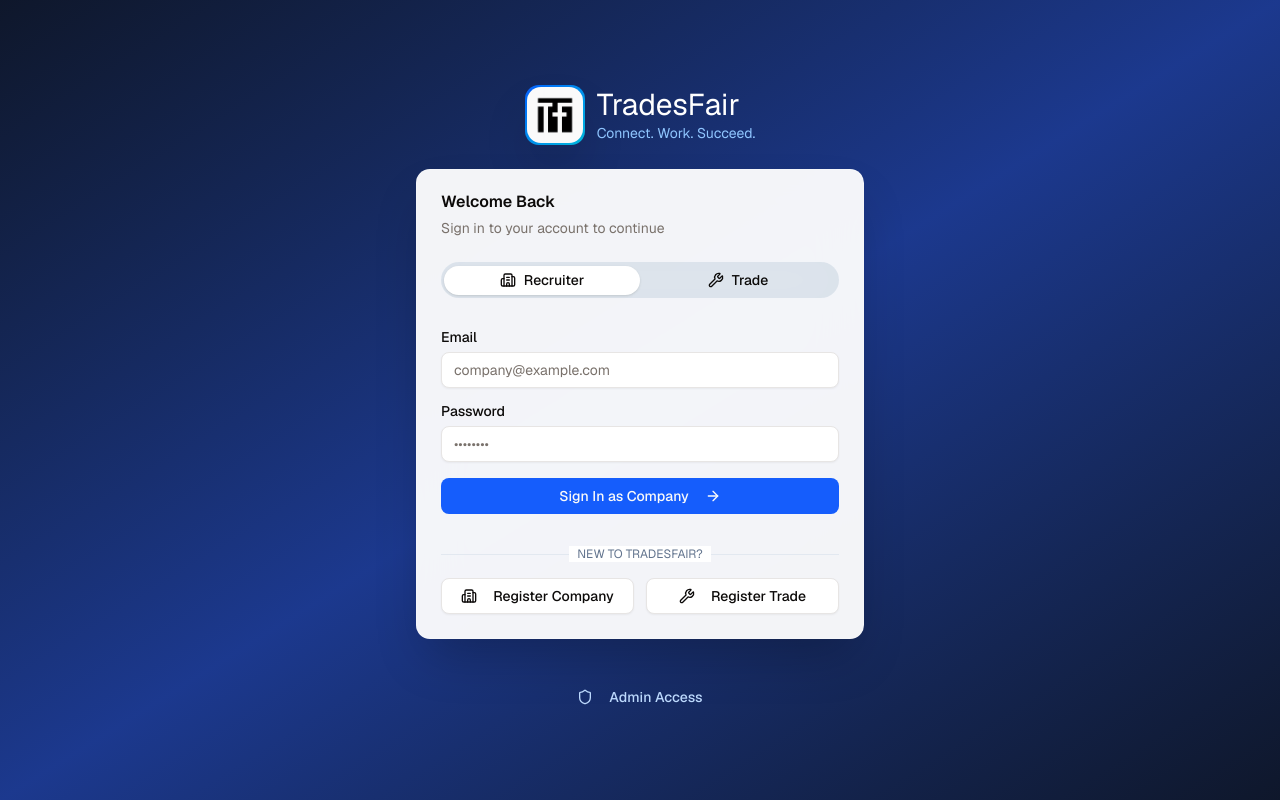
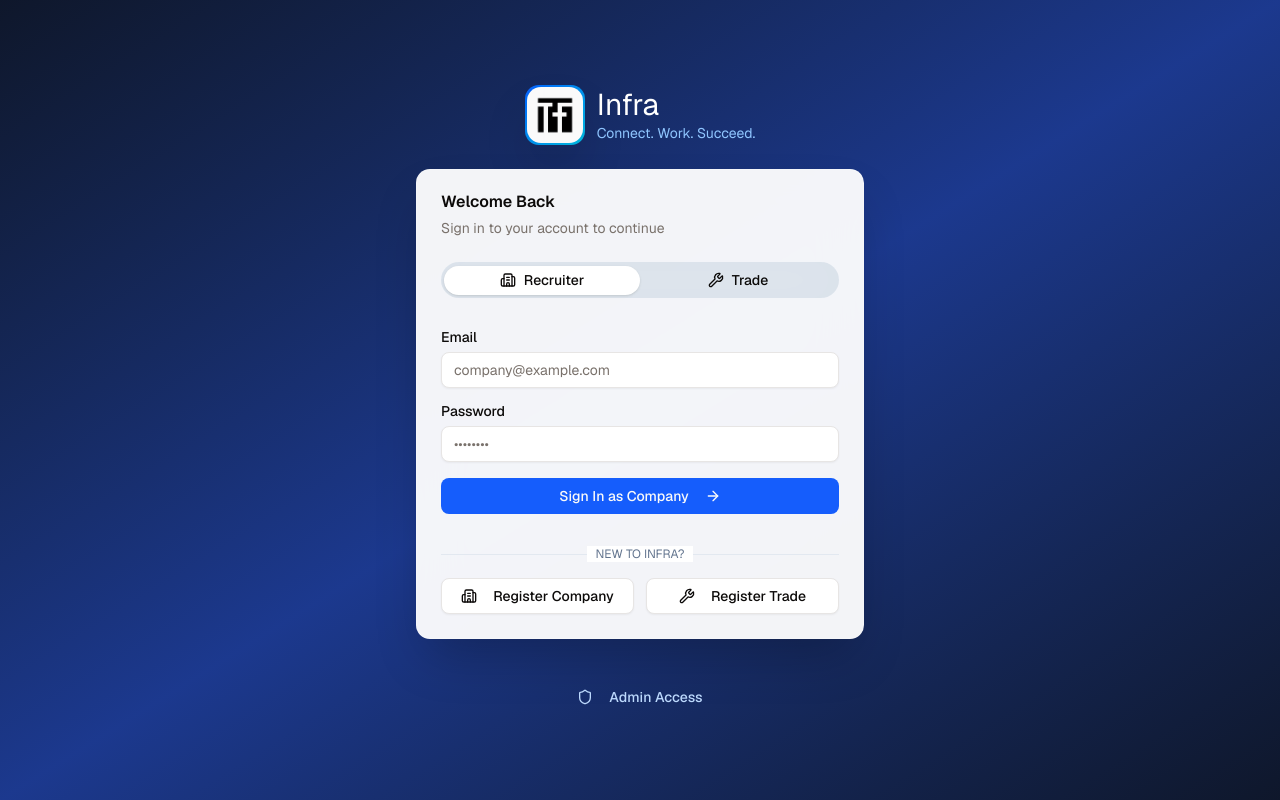
Before and after one commit to mzst-26/G35-Project, a Next.js app: page / in a window 1280 px wide. Built offline with nearby package versions, Linux system fonts and the light colour scheme.

Commit message:
docs: rename TradesFair references to Infra

```diff
--- a/app/admin/dashboard/page.tsx
+++ b/app/admin/dashboard/page.tsx
@@ -44,7 +44,7 @@ export default function AdminDashboard() {
               <Shield className="h-5 w-5 text-white" />
             </div>
             <div>
-              <h2 className="text-slate-900">TradesFair</h2>
+              <h2 className="text-slate-900">Infra</h2>
               <p className="text-xs text-slate-500">Admin</p>
             </div>
           </div>
@@ -70,7 +70,7 @@ export default function AdminDashboard() {
               <Shield className="h-5 w-5 text-white" />
             </div>
             <div>
-              <h2 className="text-slate-900">TradesFair</h2>
+              <h2 className="text-slate-900">Infra</h2>
               <p className="text-sm text-slate-500">Admin Portal</p>
             </div>
           </div>
@@ -110,7 +110,7 @@ export default function AdminDashboard() {
               <Shield className="h-5 w-5 text-white" />
             </div>
             <div>
-              <h2 className="text-slate-900">TradesFair</h2>
+              <h2 className="text-slate-900">Infra</h2>
               <p className="text-sm text-slate-500">Admin Portal</p>
             </div>
           </div>
--- a/app/company/dashboard/home/page.tsx
+++ b/app/company/dashboard/home/page.tsx
@@ -84,7 +84,7 @@ export default function CompanyDashboard() {
               <span className="text-white text-sm">TF</span>
             </div>
             <div>
-              <h2 className="text-slate-900">TradesFair</h2>
+              <h2 className="text-slate-900">Infra</h2>
               <p className="text-xs text-slate-500">Company</p>
             </div>
           </div>
@@ -106,7 +106,7 @@ export default function CompanyDashboard() {
               <span className="text-white">TF</span>
             </div>
             <div>
-              <h2 className="text-slate-900">TradesFair</h2>
+              <h2 className="text-slate-900">Infra</h2>
               <p className="text-sm text-slate-500">Company Portal</p>
             </div>
           </div>
@@ -143,7 +143,7 @@ export default function CompanyDashboard() {
               <span className="text-white">TF</span>
             </div>
             <div>
-              <h2 className="text-slate-900">TradesFair</h2>
+              <h2 className="text-slate-900">Infra</h2>
               <p className="text-sm text-slate-500">Company Portal</p>
             </div>
           </div>
--- a/app/login/page.tsx
+++ b/app/login/page.tsx
@@ -43,11 +43,11 @@ export default function LoginScreen({ onLogin }: LoginScreenProps = {}) {
 
         <div className="flex items-center justify-center gap-3 mb-6" >
             <div className="h-15 w-15 rounded-xl bg-gradient-to-br from-blue-600 to-cyan-500 flex items-center justify-center shadow-2xl">
-              <Image src="/logoCrisp.png" alt="TradesFair logo" width={56} height={56} className="rounded-xl" />
+              <Image src="/logoCrisp.png" alt="Infra logo" width={56} height={56} className="rounded-xl" />
             </div>
 
             <div>
-              <h1 className="text-3xl text-white">TradesFair</h1>
+              <h1 className="text-3xl text-white">Infra</h1>
               <p className="text-blue-300 text-sm">Connect. Work. Succeed.</p>
             </div>
         </div>
@@ -160,7 +160,7 @@ export default function LoginScreen({ onLogin }: LoginScreenProps = {}) {
               </div>
               <div className="relative flex justify-center text-xs uppercase">
                 <span className="bg-white px-2 text-slate-500">
-                  New to TradesFair?
+                  New to Infra?
                 </span>
               </div>
             </div>
--- a/app/trade/dashboard/page.tsx
+++ b/app/trade/dashboard/page.tsx
@@ -38,7 +38,7 @@ export default function TradeDashboard() {
               <span className="text-white text-sm">TF</span>
             </div>
             <div>
-              <h2 className="text-slate-900">TradesFair</h2>
+              <h2 className="text-slate-900">Infra</h2>
               <p className="text-xs text-slate-500">Trade</p>
             </div>
           </div>
@@ -60,7 +60,7 @@ export default function TradeDashboard() {
               <span className="text-white">TF</span>
             </div>
             <div>
-              <h2 className="text-slate-900">TradesFair</h2>
+              <h2 className="text-slate-900">Infra</h2>
               <p className="text-sm text-slate-500">Trade Portal</p>
             </div>
           </div>
@@ -96,7 +96,7 @@ export default function TradeDashboard() {
               <span className="text-white">TF</span>
             </div>
             <div>
-              <h2 className="text-slate-900">TradesFair</h2>
+              <h2 className="text-slate-900">Infra</h2>
               <p className="text-sm text-slate-500">Trade Portal</p>
             </div>
           </div>
--- a/mockservices/adminSettingsAPI.ts
+++ b/mockservices/adminSettingsAPI.ts
@@ -8,9 +8,9 @@ import type { AdminSettings } from "@/types/admin-settings";
 
 let MOCK_ADMIN_SETTINGS: AdminSettings = {
   general: {
-    platformName: "TradesFair",
-    platformEmail: "admin@tradesfair.com",
-    supportEmail: "support@tradesfair.com",
+    platformName: "infra",
+    platformEmail: "admin@infra.com",
+    supportEmail: "support@infra.com",
     timezone: "Europe/London",
   },
   notifications: {
@@ -64,9 +64,9 @@ export async function resetAdminSettings(): Promise<AdminSettings> {
   // TODO: Replace with backend-driven defaults
   MOCK_ADMIN_SETTINGS = {
     general: {
-      platformName: "TradesFair",
-      platformEmail: "admin@tradesfair.com",
-      supportEmail: "support@tradesfair.com",
+      platformName: "infra",
+      platformEmail: "admin@infra.com",
+      supportEmail: "support@infra.com",
       timezone: "Europe/London",
     },
     notifications: {
```
Also changed, not shown: 1 other file (tests, documents, lock files or other folders).
